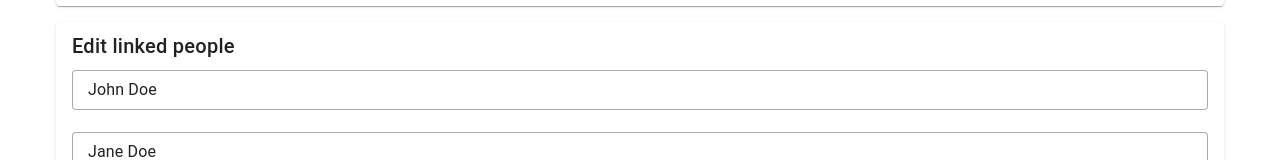
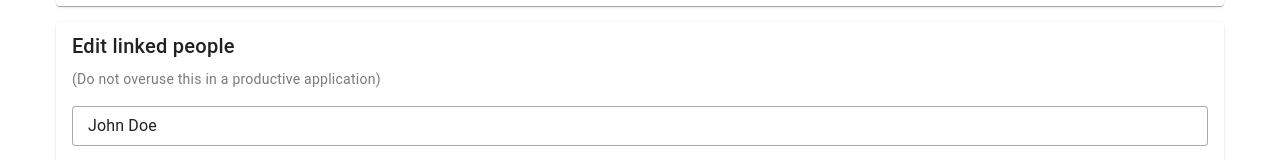
Before and after one commit to LeonSnajdr/VueTextInsert, a Vue app in the folder packages/examples/vuetify/: page / in a window 1280 px wide. Shown: the part 218-378 px from the top of the page. Built offline with nearby package versions, Linux system fonts and the light colour scheme.

Commit message:
Adjust vuetify example

```diff
--- a/packages/examples/vuetify/src/App.vue
+++ b/packages/examples/vuetify/src/App.vue
@@ -20,6 +20,7 @@
 
                 <VCard>
                     <VCardTitle> Edit linked people </VCardTitle>
+                    <VCardSubtitle>(Do not overuse this in a productive application)</VCardSubtitle>
                     <VCardText>
                         <template v-for="person in peopole">
                             <VTextField v-model="person.value" variant="outlined" density="compact"></VTextField>
```
